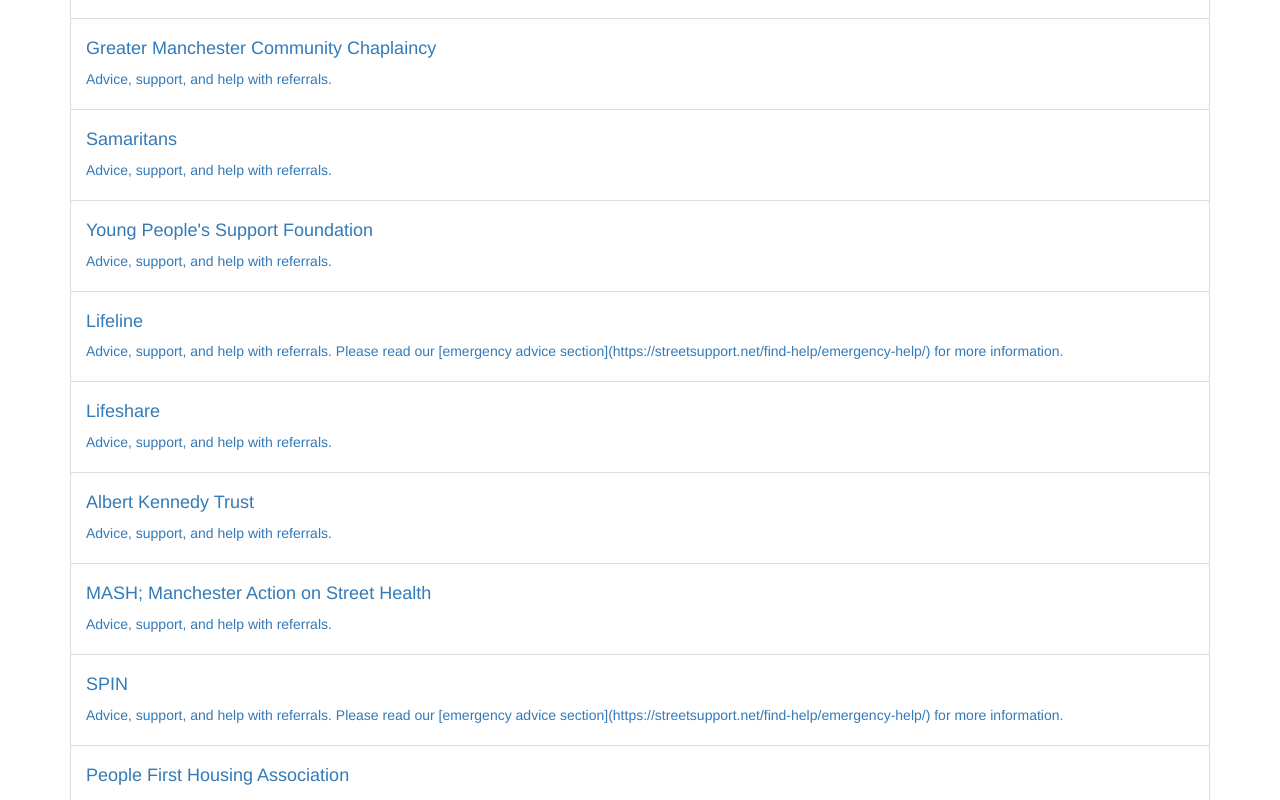
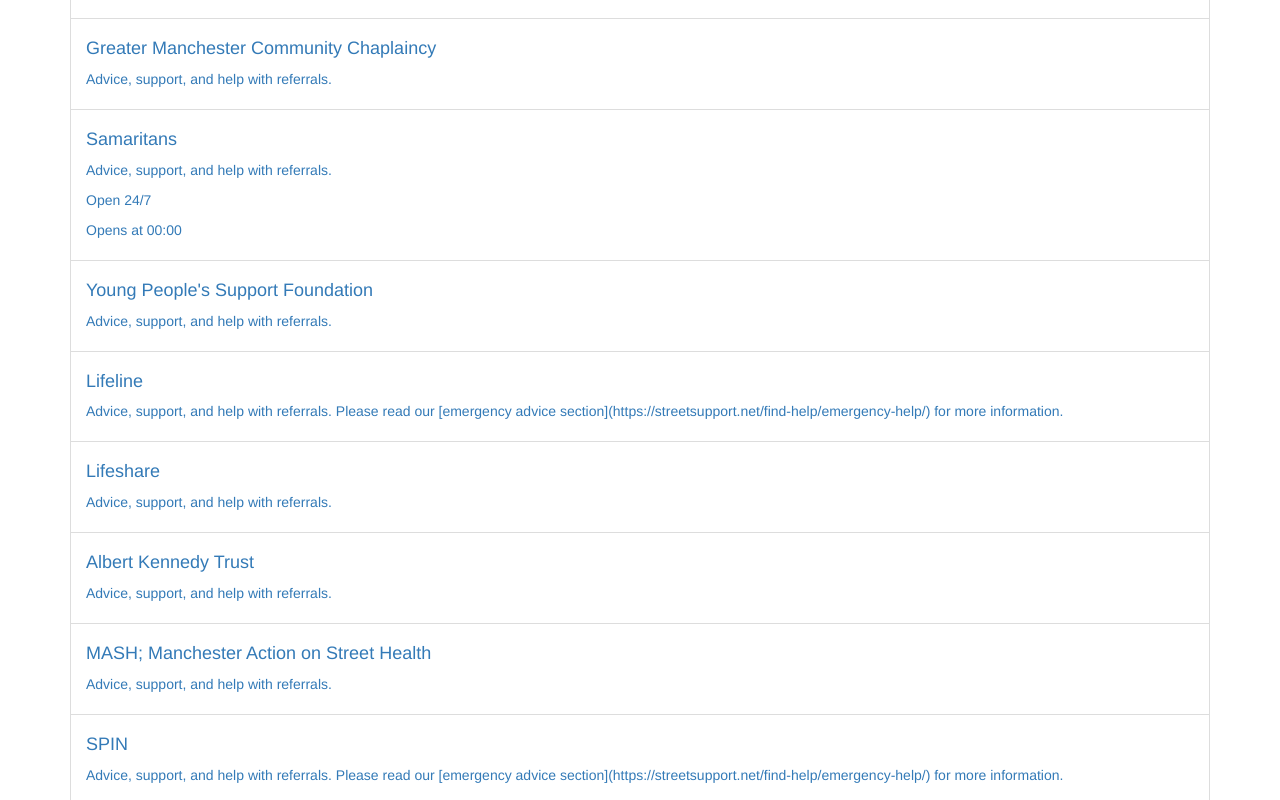
Before and after one commit to surf66/homeless-hack-mcr, a React (Create React App) app: page /accommodation in a window 1280 px wide. Shown: the part 780-1580 px from the top of the page. Built offline with nearby package versions, Linux system fonts and the light colour scheme.

Commit message:
Show opening time for accomodation.

```diff
--- a/src/accommodation.js
+++ b/src/accommodation.js
@@ -17,6 +17,10 @@
   }
 
   render() {
+    let days = ['Monday', 'Tuesday', 'Wednesday', 'Thursday', 'Friday', 'Saturday', 'Sunday'];
+    let today = new Date();
+    let currentDay = days[today.getDay()];
+
     return (
       <section>
         <div className="jumbotron">
@@ -35,6 +39,14 @@
               <Link to={`/provider/${provider.id}`}>
                 <h4>{provider.serviceProviderName}</h4>
                 <p>{provider.categorySynopsis}</p>
+                {provider.isOpen247 &&
+                  <p>Open 24/7</p>
+                }
+                {provider.openingTimes.map(function(time) {
+                  if(time.day == currentDay) {
+                    return <p>Opens at {time.startTime}</p>;
+                  }
+                })}
               </Link>
             </li>
           ))}
```
